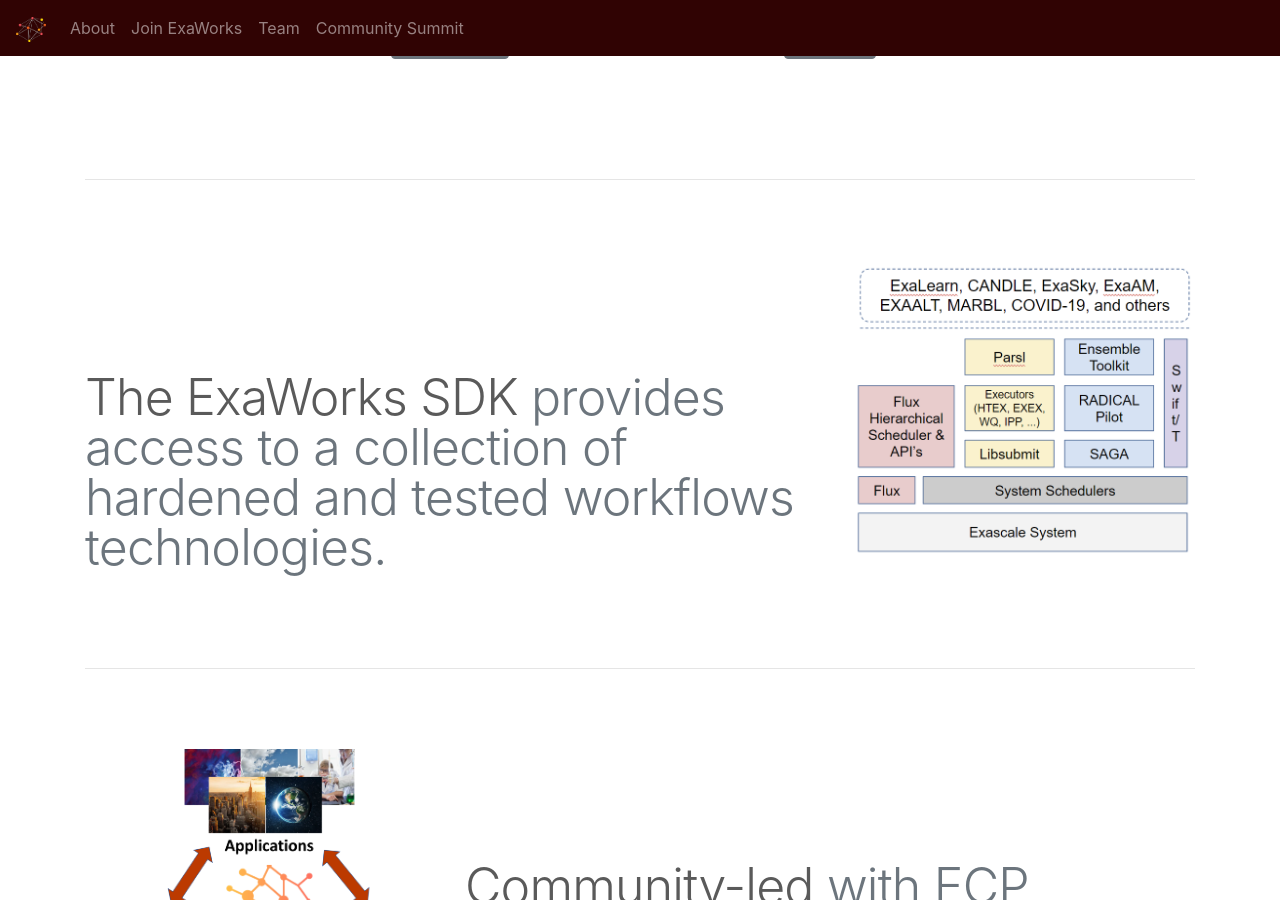
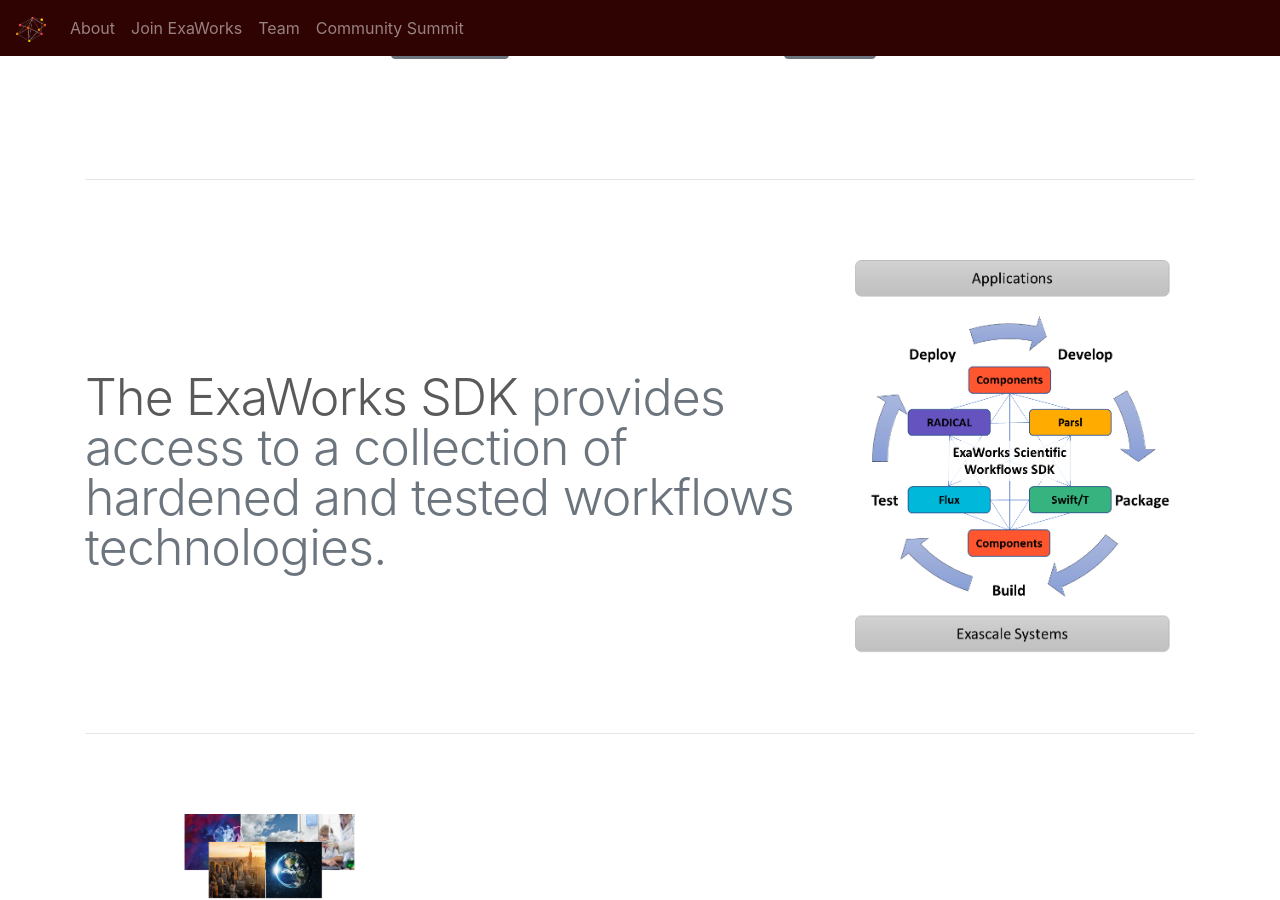
Before and after one commit to ExaWorks/exaworks.github.io, a Jekyll site: the page built from index.html, in a window 1280 px wide and 900 px high, scrolled down 769 px. Built offline with Jekyll 4.4.1, drawn with Linux system fonts in a browser that asks for light colours.

Commit message:
Update index.html

```diff
--- a/index.html
+++ b/index.html
@@ -45,7 +45,7 @@
             <p class="lead"></p>
           </div>
           <div class="col-md-4">
-            <img class="featurette-image img-fluid mx-auto" src="images/layers2.png" height='200'>
+            <img class="featurette-image img-fluid mx-auto" src="images/exaworks-sdk.png" height='200'>
           </div>
         </div>
 
```
